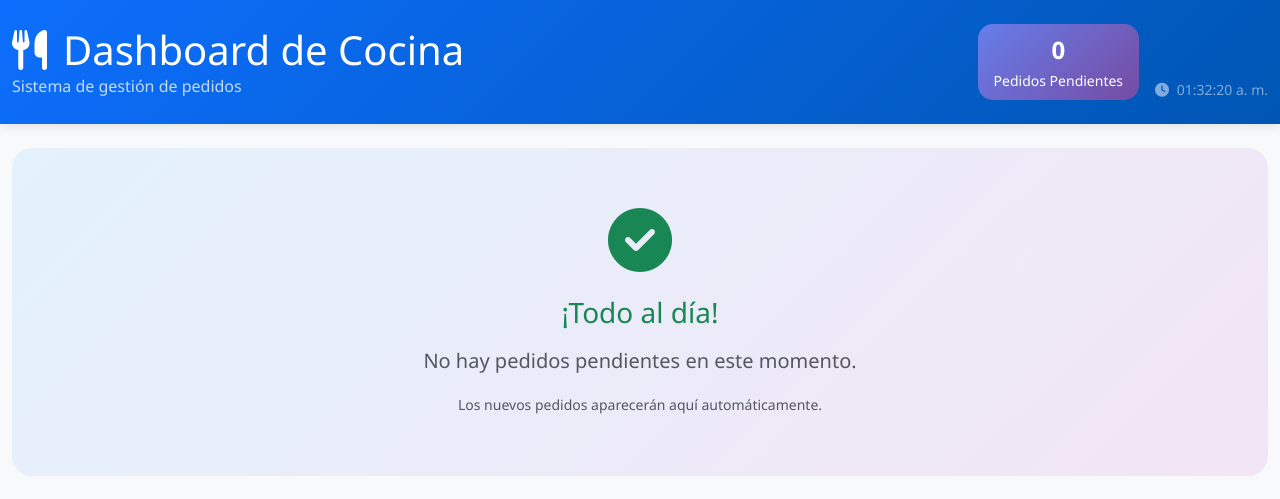
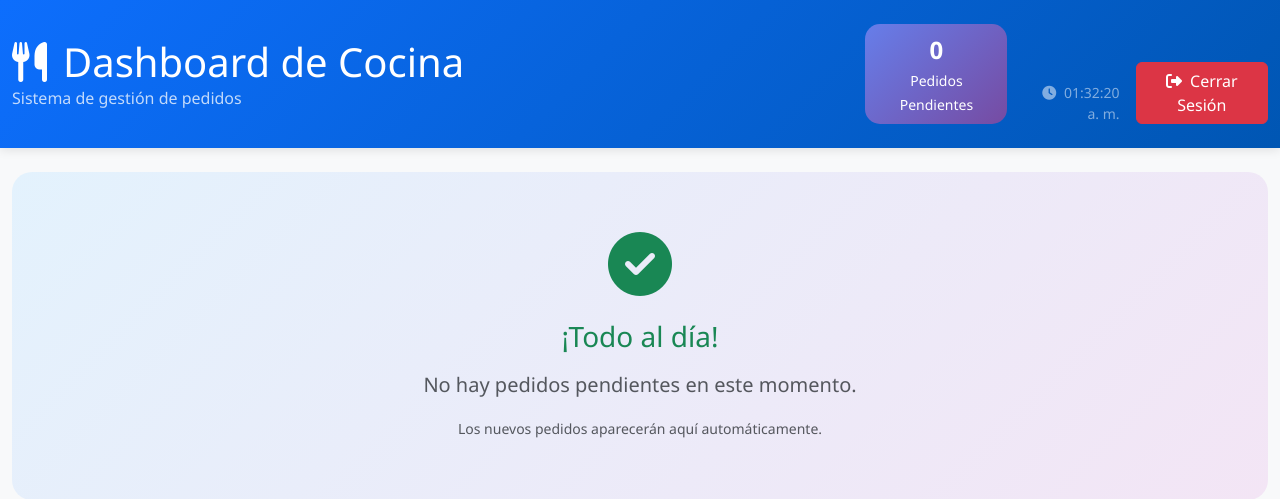
Before and after one commit to JorgeAlemanCanaima/quesillosdb, a Flask app: page /cocina in a window 1280 px wide. Shown: the top 499 px of the page. Run offline with Flask 3, Linux system fonts and the light colour scheme; a user stored in the database is signed in.

Commit message:
cierre de sesion en cocina

```diff
--- a/templates/cocina_pedidos_pendientes.html
+++ b/templates/cocina_pedidos_pendientes.html
@@ -139,6 +139,10 @@
                             <i class="fas fa-clock me-1"></i>
                             <span id="currentTime"></span>
                         </div>
+                        <a href="{{ url_for('logout') }}" class="btn btn-danger">
+                            <i class="fas fa-sign-out-alt me-1"></i>
+                            Cerrar Sesión
+                        </a>
                     </div>
                 </div>
             </div>
```
Also changed, not shown: 3 other files.
